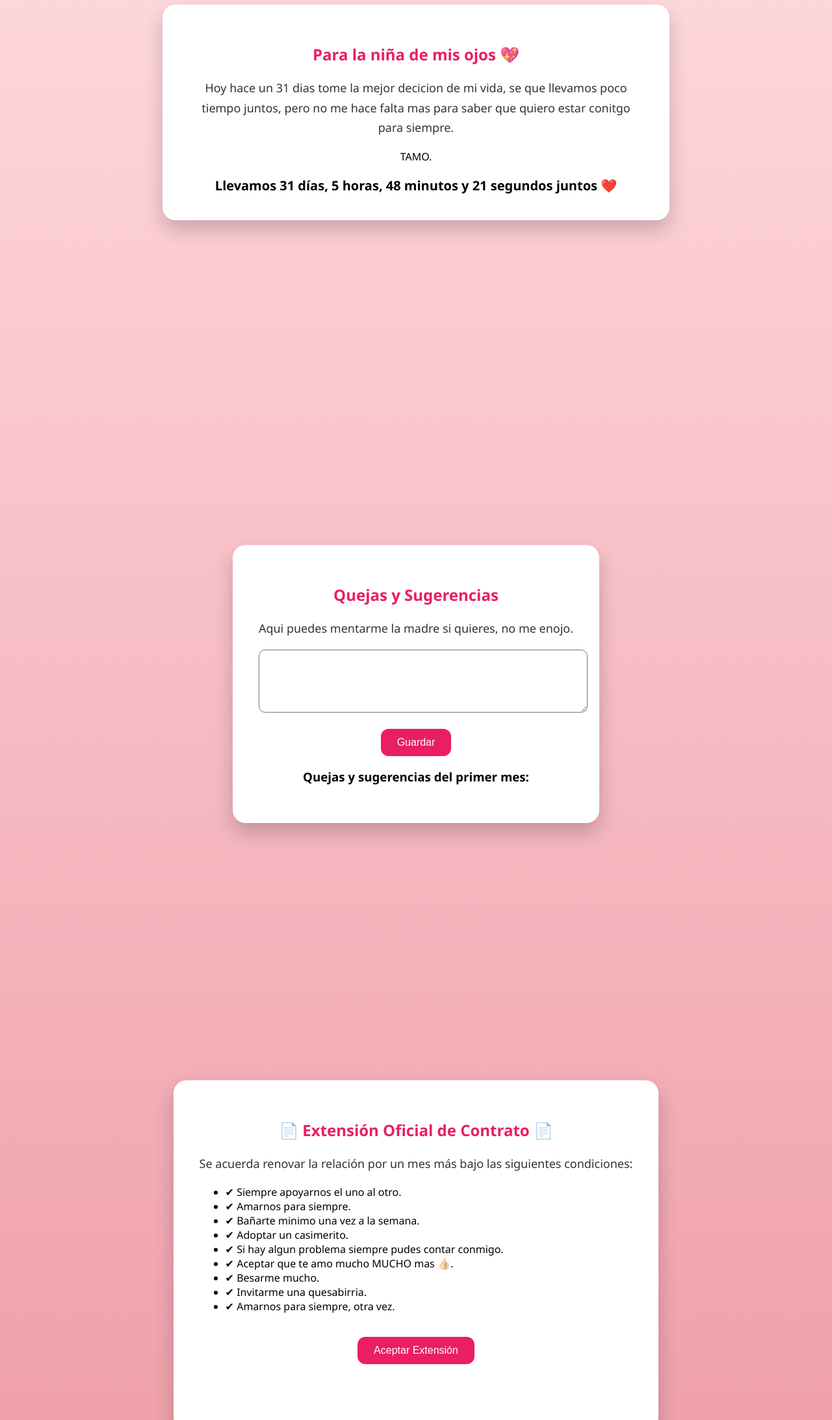
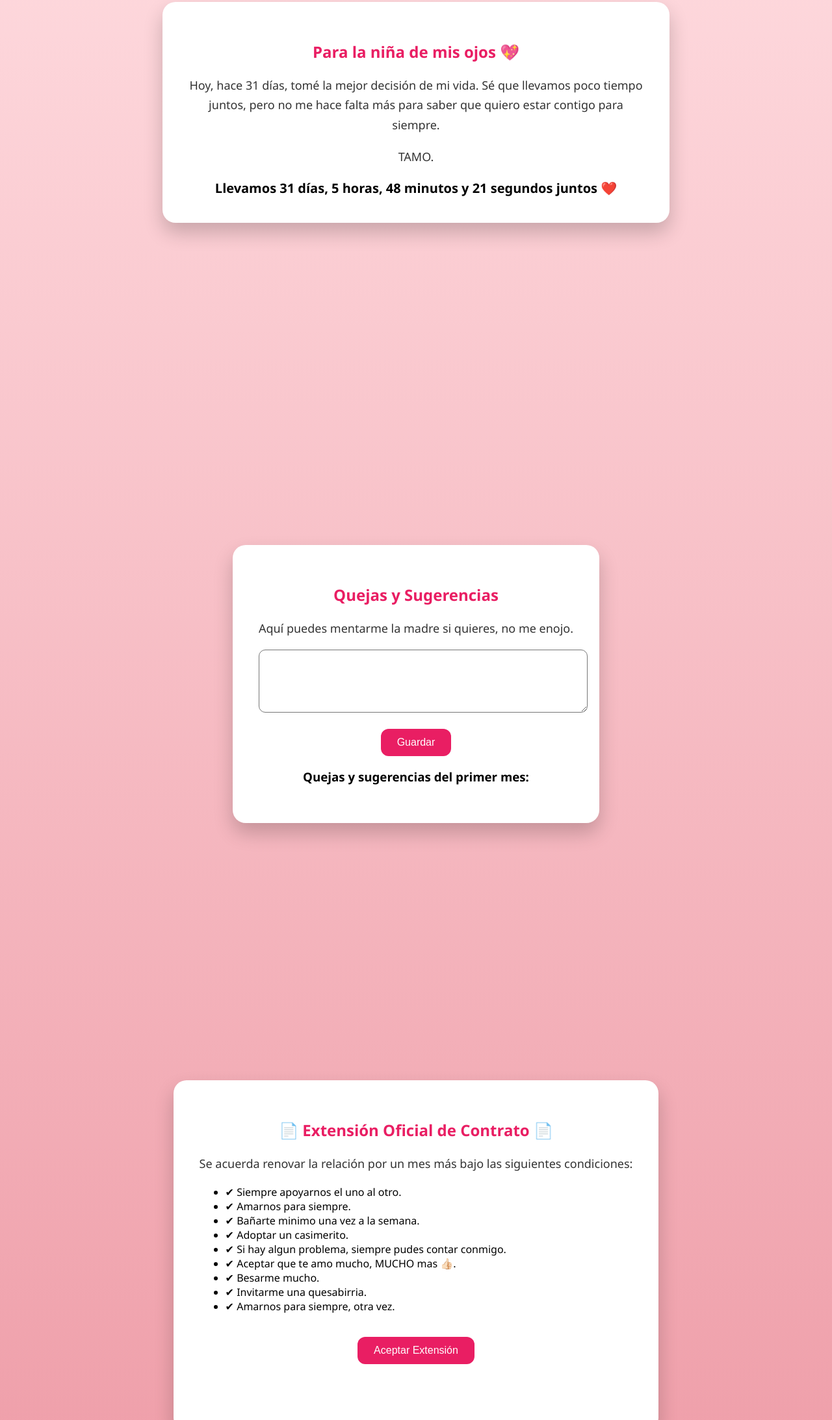
Before and after one commit to AbrahamDLC/carta-renata, a plain HTML site: page index.html in a window 1280 px wide. Shown: the part 267-2453 px from the top of the page at 65% size. Drawn offline with Linux system fonts and the light colour scheme.

Commit message:
Se corrigen errores de escritura lol
Refactor HTML and CSS for improved readability and consistency.

```diff
--- a/index.html
+++ b/index.html
@@ -127,11 +127,10 @@ Solo pon la imagen en la misma carpeta que este HTML.
     <h1>Para la niña de mis ojos 💖</h1>
 
     <p>
-Hoy hace un 31 dias tome la mejor decicion de mi vida, se que llevamos poco tiempo juntos, pero no me hace falta mas para saber que
-quiero estar conitgo para siempre.
+    Hoy, hace 31 días, tomé la mejor decisión de mi vida. Sé que llevamos poco tiempo juntos, pero no me hace falta más para saber que quiero estar contigo para siempre.
     </p>
 
-</p>
+    <p>
     TAMO.
     </p>
 
@@ -148,7 +147,7 @@ TAMO.
 
     <h2> Quejas y Sugerencias</h2>
 
-<p>Aqui puedes mentarme la madre si quieres, no me enojo.</p>
+    <p>Aquí puedes mentarme la madre si quieres, no me enojo.</p>
 
     <textarea id="sugerencia" rows="5" style="width:100%; border-radius:10px; padding:10px;"></textarea>
 
@@ -172,8 +171,8 @@ TAMO.
     <li>✔ Amarnos para siempre.</li>
     <li>✔ Bañarte minimo una vez a la semana.</li>
     <li>✔ Adoptar un casimerito.</li>
-<li>✔ Si hay algun problema siempre pudes contar conmigo.</li>
-<li>✔ Aceptar que te amo mucho MUCHO mas 👍🏻.</li>
+    <li>✔ Si hay algun problema, siempre pudes contar conmigo.</li>
+    <li>✔ Aceptar que te amo mucho, MUCHO mas 👍🏻.</li>
     <li>✔ Besarme mucho.</li>
     <li>✔ Invitarme una quesabirria.</li>
     <li>✔ Amarnos para siempre, otra vez.</li>
@@ -197,7 +196,7 @@ Renata ✍️
 
     <h3>Términos y Condiciones 💌</h3>
 
-<p>Al aceptar los terminos y condiciones de este contrato se me da la total livertad de robarme a tus peluches:</p>
+    <p>Al aceptar los términos y condiciones de este contrato, se me da la total libertad de robarme tus peluches:</p>
 
     <label>
     <input type="checkbox" id="aceptarCheck">
```
Lines whose indentation alone changed are shown as unchanged.
